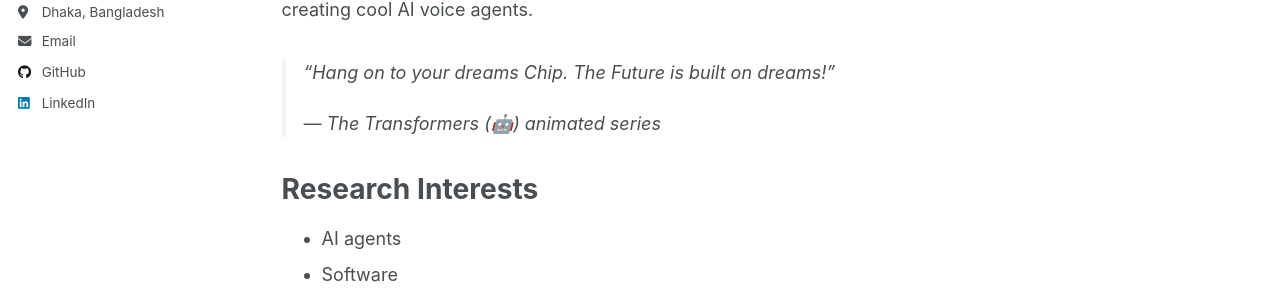
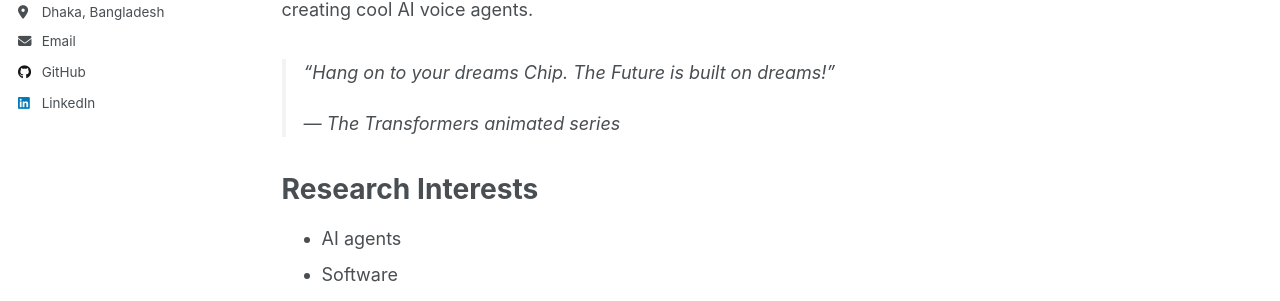
Before and after one commit to jaid-monwar/jaid-monwar.github.io, a Jekyll site: the page built from _pages/about.md, in a window 1280 px wide and 1325 px high. Shown: the part 566-867 px from the top of the window. Built offline with Jekyll 4.4.1, drawn with Linux system fonts in a browser that asks for light colours; a script that is not in the unit is left out.

Commit message:
remove emoji

```diff
--- a/_pages/about.md
+++ b/_pages/about.md
@@ -17,7 +17,7 @@ Outside of my academic research, I love hacking new ideas and bringing them to l
 
 > *"Hang on to your dreams Chip. The Future is built on dreams!"*
 >
-> — The Transformers (🤖) animated series
+> — The Transformers animated series
 
 # Research Interests
 
```
